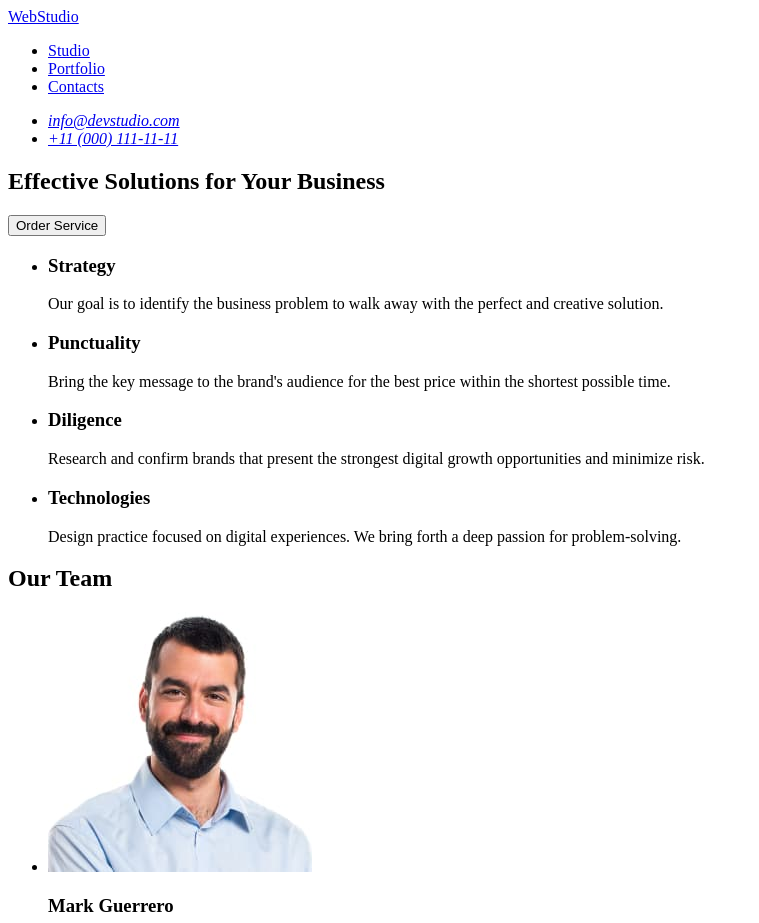
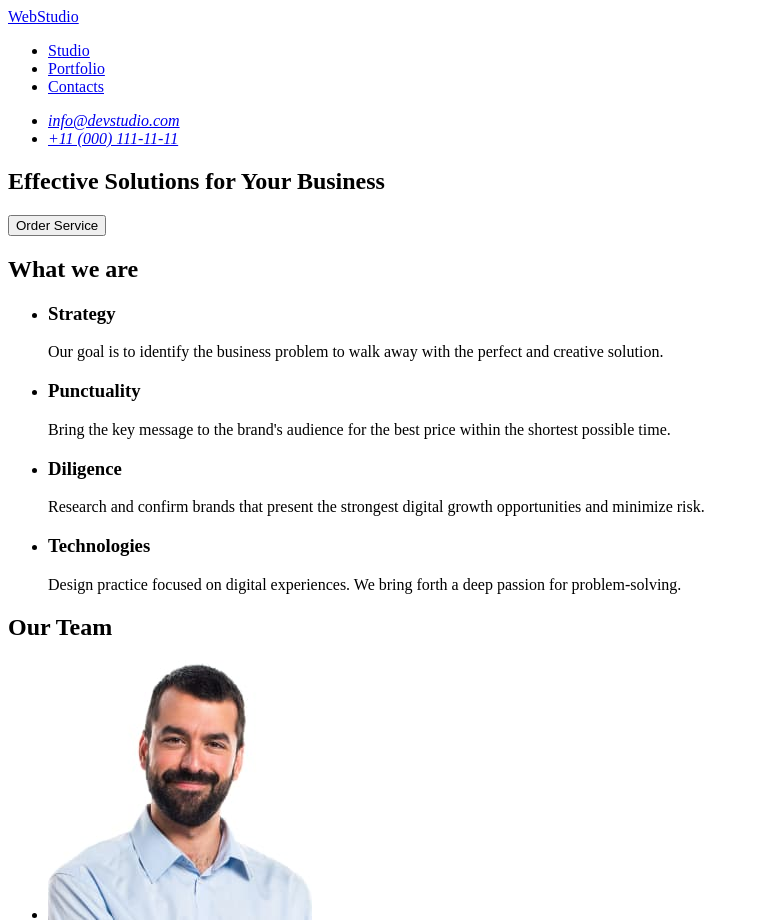
Before and after one commit to Kostiantyn-Pomohaiev/goit-markup-hw-01, a plain HTML site: page index.html in a window 1280 px wide. Shown: the top 923 px of the page, without its empty margins (0-759 px from the left). Drawn offline with Linux system fonts and the light colour scheme.

Commit message:
add markup

```diff
--- a/index.html
+++ b/index.html
@@ -37,6 +37,7 @@
       <!-- endsection  1-->
       <!-- section 2 -->
       <section>
+        <h2>What we are</h2>
         <ul>
           <li>
             <h3>Strategy</h3>
```
